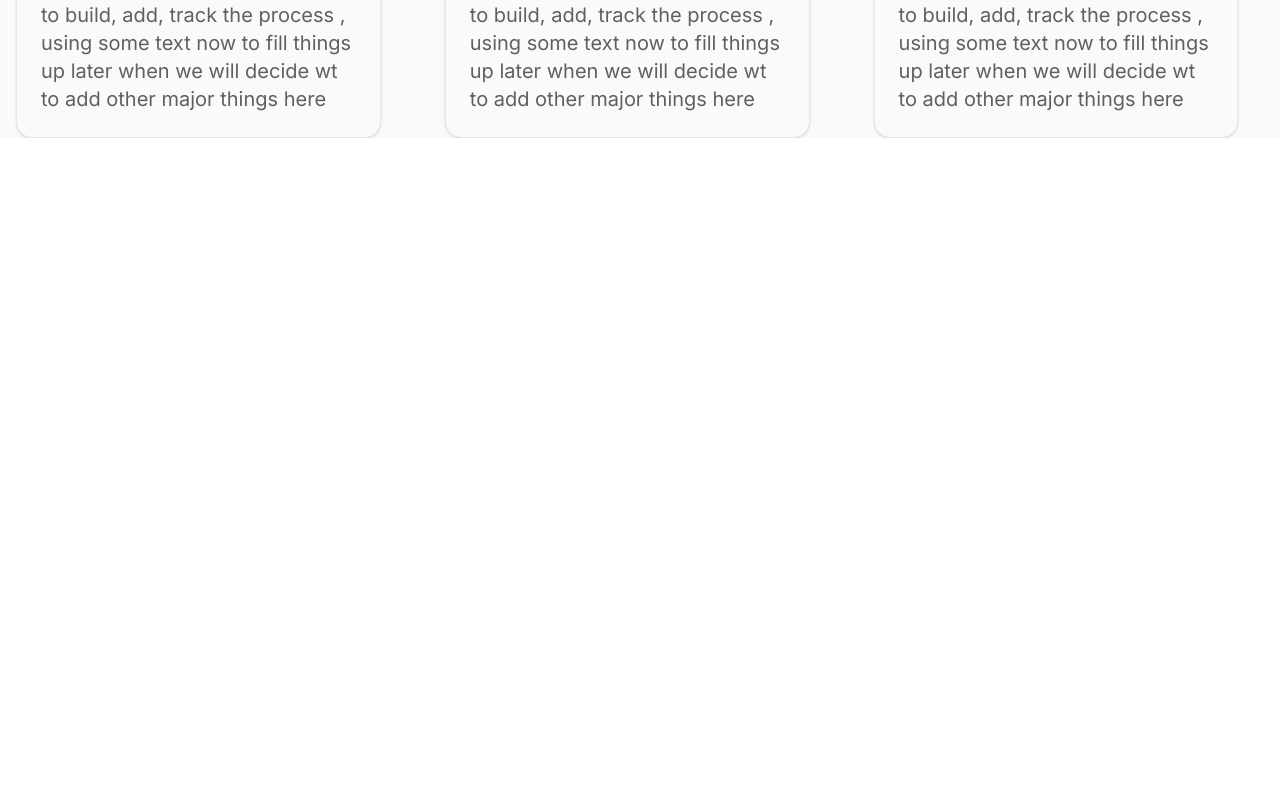
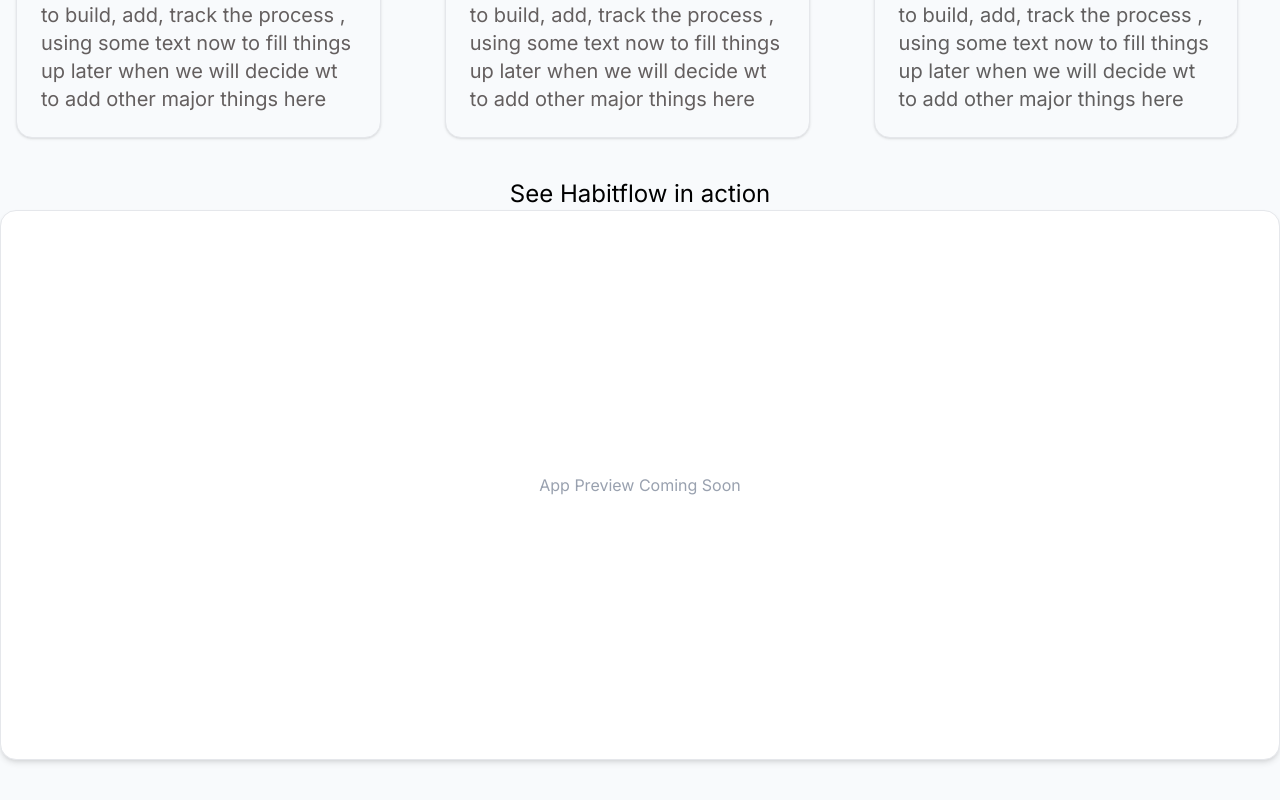
Before and after one commit to Ketancodes/habitflow, a React (Vite) app: page / in a window 1280 px wide. Shown: the part 797-1597 px from the top of the page. Before the commit the page ends 935 px from the top, so only its background shows below. Built offline with nearby package versions, Linux system fonts and the light colour scheme.

Commit message:
Placeholder is added

```diff
--- a/src/App.jsx
+++ b/src/App.jsx
@@ -1,6 +1,7 @@
 import Navbar from "./components/Navbar";
 import Herosection from "./components/Herosection";
 import Features from "./components/Features";
+import Placeholder from "./components/Placeholder";
 
 function App() {
   return (
@@ -9,6 +10,7 @@ function App() {
         <Navbar />
         <Herosection />
         <Features />
+        <Placeholder />
       </div>
     </>
   );
--- /dev/null
+++ b/src/components/Placeholder.jsx
@@ -0,0 +1,14 @@
+export default function Placeholder() {
+  return (
+    <>
+      <section className="w-full py-10">
+        <div className="">
+          <h2 className="text-2xl text-center ">See Habitflow in action</h2>
+        </div>
+        <div className="rounded-2xl border border-gray-200 bg-white shadow-md p-6 h-[550px] flex items-center justify-center text-gray-400">
+          App Preview Coming Soon
+        </div>
+      </section>
+    </>
+  );
+}
```
